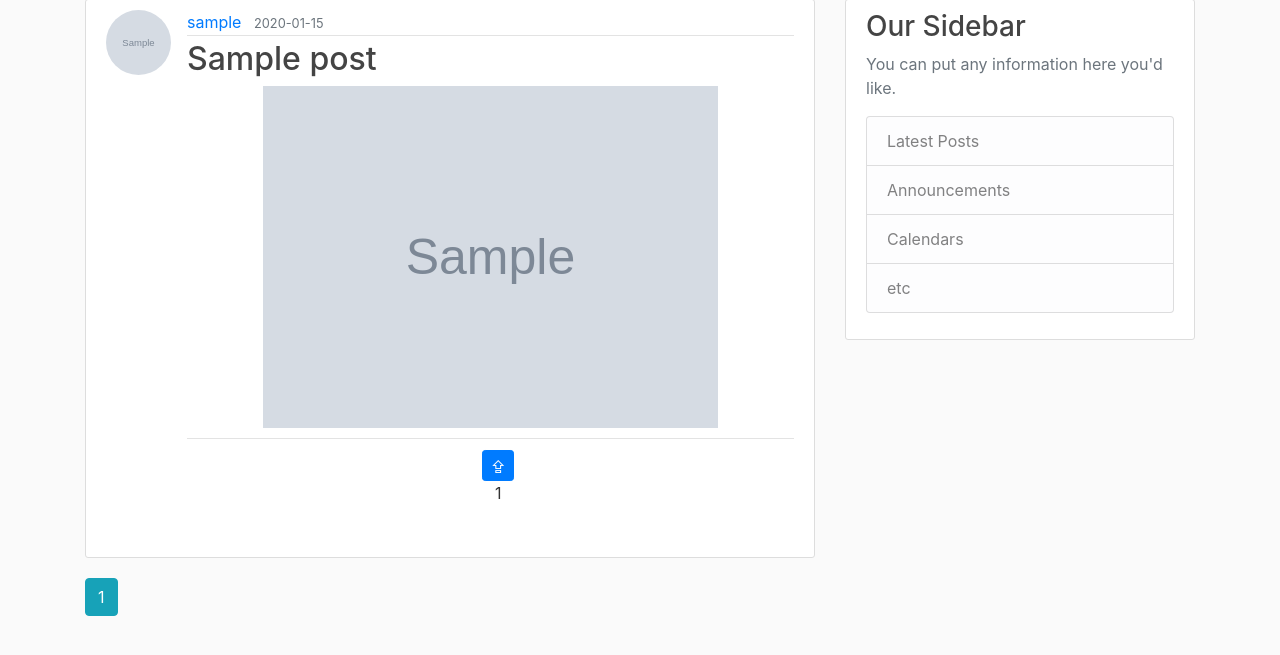
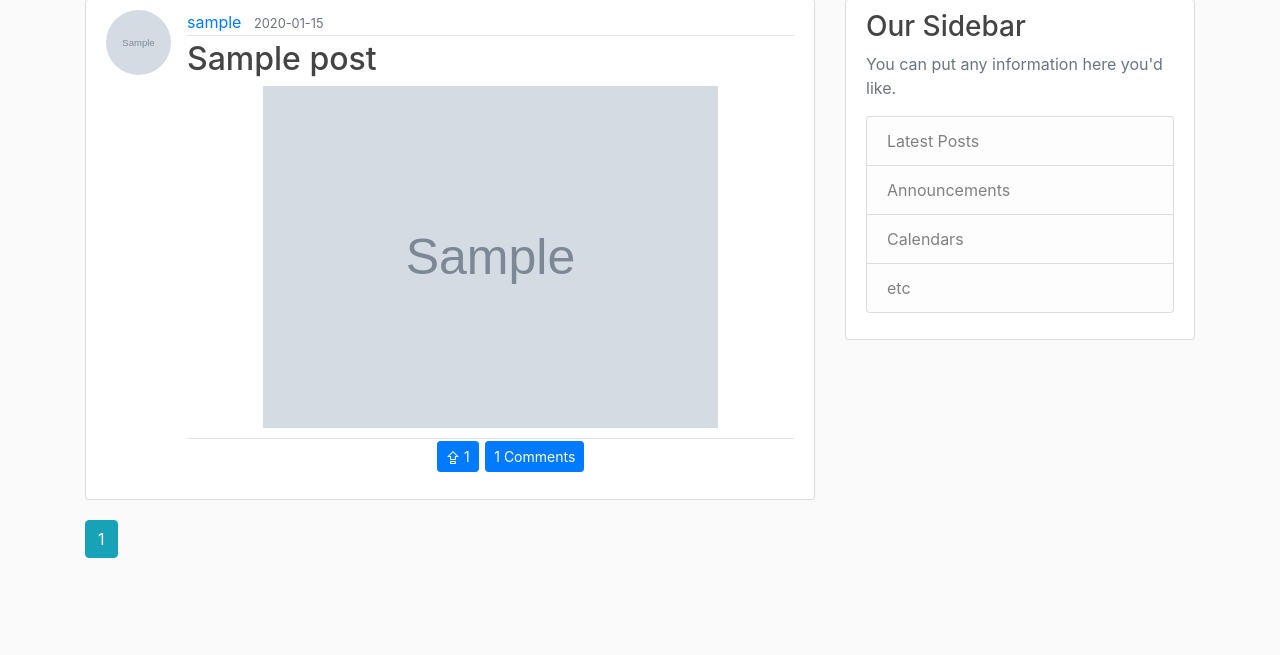
Before and after one commit to zilton7/flakgag, a Flask app: page / in a window 1280 px wide. Shown: the part 81-736 px from the top of the page. Run offline with Flask 2, Linux system fonts and the light colour scheme; tables that the repository leaves empty hold one stand-in row (values such as "Sample post"); grey boxes marked "Sample" are stand-in pictures; some libraries are stand-ins or nearby versions.

Commit message:
buttons fixed

```diff
--- a/flaskgag/static/main.css
+++ b/flaskgag/static/main.css
@@ -92,7 +92,7 @@ a.article-title:hover {
 
 ul > li {
     display: inline-block;
-    padding: 10px;
+    padding: 1px;
     /* You can also add some margins here to make it look prettier */
     zoom:1;
     *display:inline;
--- a/flaskgag/templates/home.html
+++ b/flaskgag/templates/home.html
@@ -14,22 +14,40 @@
         <center><a href="{{ url_for('posts.post', post_id=post.id) }}">
             <img src="{{ post.post_image_file }}" alt="{{ posts.title }}" height="75%" width="75%"></a>
 
+            <!--Upvote button STARTS here-->
             <ul class="article-footer-metadata">
                 {% if current_user.is_authenticated %}
-                <li><a href="{{ url_for('posts.upvote', post_id=post.id, user_id = current_user.id) }}"
-                       type="button" class="btn btn-outline-primary btn-sm active" aria-pressed="true">⇪</a>
-
-                     <p>{{ post.votes }}</p>
+                <li>
+                    <form action="{{ url_for('posts.upvote', post_id=post.id, user_id = current_user.id) }}">
+                        <input type="submit" class="btn btn-outline-primary btn-sm active" aria-pressed="true"
+                               value="⇪ {{ post.votes }}"/>
+                    </form>
                 </li>
                 {% else %}
-                <li><a href="{{url_for('posts.upvote_guest')}}"
-                       type="button" class="btn btn-outline-primary btn-sm active" aria-pressed="true">⇪</a>
-                    <p>{{ post.votes }}</p>
+                <li>
+                    <form action="{{ url_for('posts.upvote_guest') }}">
+                        <input type="submit" class="btn btn-outline-primary btn-sm active" aria-pressed="true"
+                               value="⇪ {{ post.votes }}"/>
+                    </form>
                 </li>
                 {% endif %}
+            <!--Upvote button ENDS here-->
+
+            <!--Comment Section START here-->
                 <li>
-                    <medium class="text-bold"></medium>
-                </li>
+                {% if post.comments.count() > 0 %}
+                    <form action="{{ url_for('posts.post', post_id=post.id) }}">
+                     <input type="submit" class="btn btn-outline-primary btn-sm active" aria-pressed="true"
+                               value="{{ post.comments.count() }}
+                        Comments"/>
+                    </form>
+                {% else %}
+                     <form action="{{ url_for('posts.post', post_id=post.id) }}">
+                     <input type="submit" class="btn btn-outline-primary btn-sm active" aria-pressed="true"
+                               value="No Comments Yet"/>
+                    </form>
+                 {% endif %}
+             <!--Comment Section END here-->
             </ul>
         </center>
     </div>
--- a/flaskgag/templates/post.html
+++ b/flaskgag/templates/post.html
@@ -43,7 +43,7 @@
             </ul>
             {% if post.comments %}
             {% if post.comments.count() > 0 %}
-            <h2>Comments</h2>
+            <h5>Comments</h5>
                 <div>
                     {% for comment in post.comments %}
                 <h4 class="text-bold">{{ comment.user_id }}</h4>
```
Also changed, not shown: flaskgag/site.db.
